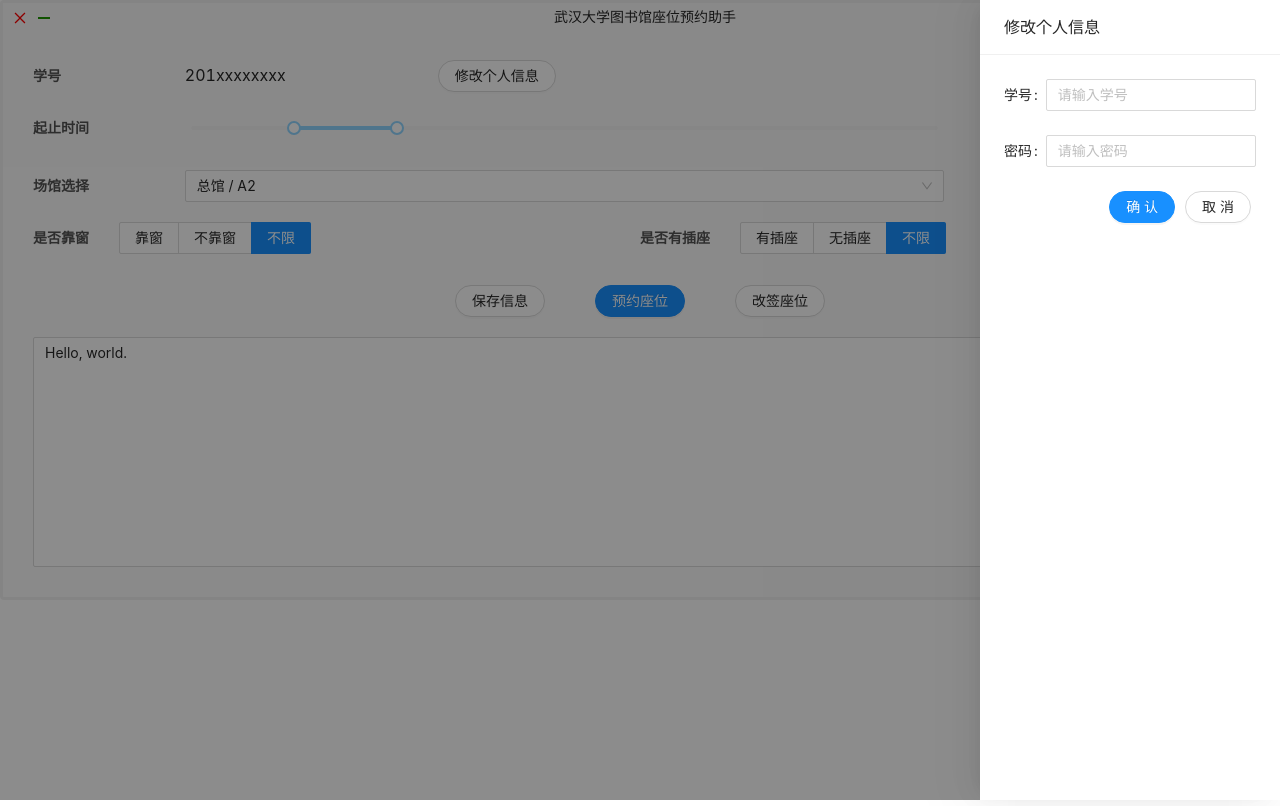
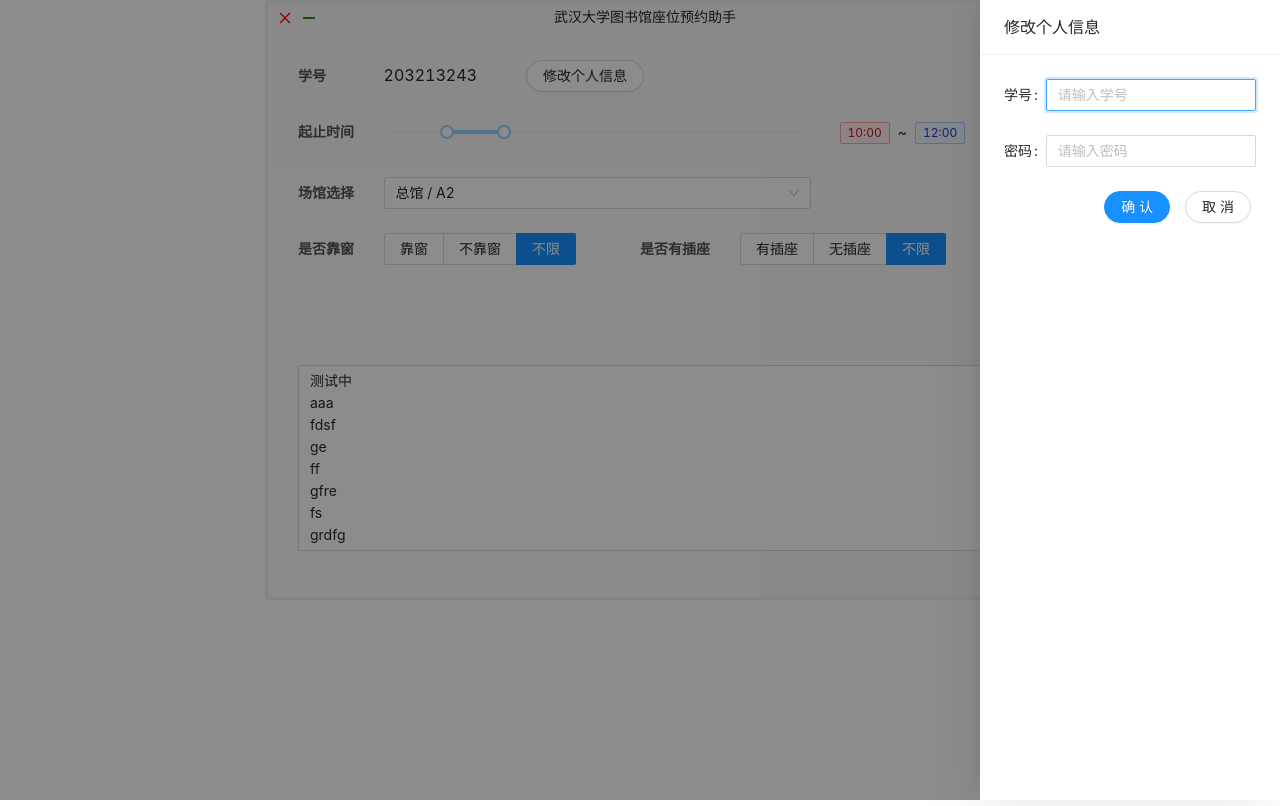
Before and after one commit to idocx/WHU-lib-res-frontend, a React (Create React App) app: page / in a window 1280 px wide. Both pictures are taken after a click on the button "修改个人信息". Built offline with nearby package versions, Linux system fonts and the light colour scheme.

Commit message:
add components' logistic

```diff
--- a/package.json
+++ b/package.json
@@ -2,7 +2,7 @@
   "name": "whu-lib-res",
   "version": "0.0.1",
   "private": true,
-  "main": "public/main.js",
+  "main": "public/electron.js",
   "homepage": ".",
   "author": "idocx",
   "description": "electron-app",
@@ -32,6 +32,7 @@
     },
     "win": {
       "target": [
+      	"portable",
         "zip"
       ],
       "icon": "build/icon.png"
--- a/public/electron.js
+++ b/public/electron.js
@@ -17,8 +17,8 @@ function createWindow () {
       preload: __dirname + '/preLoad.js'
     }
   })
-  // mainWindow.loadURL("http://localhost:3000/")
-  mainWindow.loadFile('./build/index.html')
+  mainWindow.loadURL("http://localhost:3000/")
+  // mainWindow.loadFile('./build/index.html')
 
   Menu.setApplicationMenu(null)
 
--- a/src/app.jsx
+++ b/src/app.jsx
@@ -1,4 +1,6 @@
 import React from "react";
+
+import { Form } from "antd";
 
 import "antd/dist/antd.css";
 
@@ -9,7 +11,9 @@ import ResTimeSlider from "./time";
 import LibRoomCascader from "./libRoom";
 import SeatOptionRadios from "./seatOption";
 import OperationButtons from "./operationButton";
-import StatusArea from "./statusArea";
+import NoticeArea from "./noticeArea";
+
+const FormItem = Form.Item;
 
 const AppBody = styled.div`
   display: -webkit-flex; /* Safari */
@@ -29,43 +33,116 @@ const AppBody = styled.div`
   -ms-user-select: none;
   user-select: none;
   -webkit-app-region: no-drag;
-
-  .container {
-    width: 100%;
-  }
 `;
 
-// function handleChange( state, action ) {
-//   return {
-//     ...state,
-//     [action.type]: action.value
-//   }
-// }
+const defaultValues = {
+  userInfo: {
+    username: "203213243",
+    password: ""
+  },
+  startEndTime: {
+    startTime: 600,
+    endTime: 720
+  },
+  libRoom: {
+    lib: 0,
+    room: 12
+  },
+  seatOptions: {
+    window: 0,
+    plugger: 0
+  }
+}
 
-export default function App({ defaultValues }) {
-  var values = { ...defaultValues }
-  // const [values, setValues] = useReducer(handleChange, defaultValues)
+const options = {
+  libRoomOptions: [
+    {
+      value: 0,
+      label: "总馆",
+      children: [
+        {
+          value: 11,
+          label: "A1"
+        },
+        {
+          value: 12,
+          label: "A2"
+        }
+      ]
+    },
+    {
+      value: 1,
+      label: "信图",
+      children: [
+        {
+          value: 21,
+          label: "不知道"
+        }
+      ]
+    }
+  ],
+  windowOptions: [
+    {value: 1, "label": "靠窗"},
+    {value: 2, "label": "不靠窗"},
+    {value: 0, "label": "不限"}
+  ],
+  pluggerOptions: [
+    {value: 1, "label": "有插座"},
+    {value: 2, "label": "无插座"},
+    {value: 0, "label": "不限"}
+  ]
+}
+
+function getDefaultValue() {
+  return defaultValues;
+}
+
+export default function App() {
+  const defaultValues = getDefaultValue();
+  const handleFinish = (values) => {
+    console.log(values);
+  }
+  var text = "测试中\naaa\nfdsf\nge\nff\ngfre\nfs\ngrdfg\ngfdg\ngd"
   return (
+      <Form
+        initialValues={defaultValues}
+        onFinish={handleFinish}
+      >
         <AppBody>
-      <UserInfoComponent
-        defaultUsername={values.username}
+          <FormItem
+            name="userInfo"
+          >
+            <UserInfoComponent />
+          </FormItem>
+          <FormItem
+            name="startEndTime"
+          >
+            <ResTimeSlider />
+          </FormItem>
+          <FormItem
+            name="libRoom"
+          >
+            <LibRoomCascader
+              libRoomOptions={options.libRoomOptions}
             />
-      <ResTimeSlider
-        defaultValue={values.startEndTime}
+          </FormItem>
+          <FormItem
+            name="seatOptions"
+          >
+            <SeatOptionRadios
+              windowOptions={options.windowOptions}
+              pluggerOptions={options.pluggerOptions}
             />
-      <LibRoomCascader
-          defaultLibRoom={values.room}
-          options={values.options}
-      />
-      <SeatOptionRadios
-        handleChange={()=>{}}
-        defaultWindow={values.window}
-        defaultPlugger={values.plugger}
-        windowOptions={values.windowOptions}
-        pluggerOptions={values.pluggerOptions}
-      />
-      <OperationButtons/>
-      <StatusArea text="Hello, world." />
+          </FormItem>
+          <FormItem
+            name="buttons"
+          >
+            <OperationButtons />
+          </FormItem>
+          <FormItem>
+            <NoticeArea text={text}/>
+          </FormItem>
         </AppBody>
+      </Form>
   )
 }
--- a/src/header.jsx
+++ b/src/header.jsx
@@ -52,7 +52,6 @@ export default function Header({ title }) {
           <div className="closeWindow">
             <Button
               type="text"
-              shape="circle"
               size="small"
               style={{
                 color: "#FF0000",
@@ -65,7 +64,6 @@ export default function Header({ title }) {
             <Button
               danger
               type="text"
-              shape="circle"
               size="small"
               style={{
                 color: "#1E9600",
--- a/src/index.jsx
+++ b/src/index.jsx
@@ -12,7 +12,7 @@ const BodyStyle = createGlobalStyle`
   body {
     height:0;
     background-color:transparent;
-    overflow-y:hidden
+    overflow-y: hidden;
   }
 
   .option-name {
@@ -20,65 +20,26 @@ const BodyStyle = createGlobalStyle`
     color: #000000aa;
     font-weight: 600;
   }
+
+  #root {
+    width: 750px;
+    margin: auto;
+  }
 `;
 
+const title = "武汉大学图书馆座位预约助手";
 
-function Root({ defaultValues }) {
+function Root() {
   return (
     <>
-      <Header title={defaultValues.title}/>
-      <App defaultValues={defaultValues}/>
+      <Header title={title}/>
+      <App/>
       <BodyStyle />
     </>
   )
 }
 
-const defaultValues = {
-  title: "武汉大学图书馆座位预约助手",
-  username: "201xxxxxxxx",
-  startEndTime: [600, 720],
-  room: [0, 12],
-  options: [
-    {
-      value: 0,
-      label: "总馆",
-      children: [
-        {
-          value: 11,
-          label: "A1"
-        },
-        {
-          value: 12,
-          label: "A2"
-        }
-      ]
-    },
-    {
-      value: 1,
-      label: "信图",
-      children: [
-        {
-          value: 21,
-          label: "不知道"
-        }
-      ]
-    }
-  ],
-  windowOptions: [
-    {value: 1, "label": "靠窗"},
-    {value: 2, "label": "不靠窗"},
-    {value: 0, "label": "不限"}
-  ],
-  window: 0,
-  pluggerOptions: [
-    {value: 1, "label": "有插座"},
-    {value: 2, "label": "无插座"},
-    {value: 0, "label": "不限"}
-  ],
-  plugger: 0
-}
-
 ReactDOM.render(
-  <Root defaultValues={defaultValues}/>,
+  <Root/>,
   document.getElementById("root")
 );
--- a/src/libRoom.jsx
+++ b/src/libRoom.jsx
@@ -4,7 +4,7 @@ import { Cascader, Row, Col } from 'antd';
 
 import "antd/dist/antd.css";
 
-export default function LibRoomCascader({ defaultLibRoom, options, handleChange }) {
+export default function LibRoomCascader({ value, id, onChange, libRoomOptions }) {
   return (
     <Row align="middle">
       <Col span={3}>
@@ -14,11 +14,14 @@ export default function LibRoomCascader({ defaultLibRoom, options, handleChange
       </Col>
       <Col span={15}>
         <Cascader
+        id={id}
         expandTrigger="hover"
         placeholder="请选择"
-        options={options}
-        defaultValue={defaultLibRoom}
-        onChange={handleChange}
+        options={libRoomOptions}
+        value={[ value.lib, value.room ]}
+        onChange={ (values) => {
+          onChange({ lib: values[0], room: values[1] })
+        }}
         style={{ width: "100%" }}
       />
       </Col>
--- a/src/statusArea.jsx
+++ b/src/noticeArea.jsx
@@ -6,15 +6,17 @@ import "antd/dist/antd.css";
 
 const { TextArea } = Input;
 
-export default function StatusArea( { text } ) {
+export default function NoticeArea( { text, id } ) {
   return (
     <TextArea
       readOnly
+      id={id}
+      value={text}
+      rows={8}
       autoSize={{
-        minRows: 10,
-        maxRows: 10
+        minRows: 8,
+        maxRows: 8
       }}
-      value={text}
     />
   )
 }
--- a/src/operationButton.jsx
+++ b/src/operationButton.jsx
@@ -1,24 +1,59 @@
 import React from "react";
 
-import { Space, Button } from 'antd';
+import { Button } from 'antd';
 
 import "antd/dist/antd.css";
 
 import styled from "styled-components";
 
-const Buttons = styled(Space)`
+const Buttons = styled.div`
   display: flex;
   display: --webkit-flex;
-  justify-content: center;
-  margin-top: 10px;
+  margin: 20px 20% 0 15%;
+  justify-content: space-between;
 `;
 
-export default function OperationButtons() {
+function OperationButton (props) {
   return (
-    <Buttons size={50}>
-      <Button type="secondary" shape="round">保存信息</Button>
-      <Button type="primary" shape="round">预约座位</Button>
-      <Button type="secondary" shape="round">改签座位</Button>
+    <Button
+      {...props}
+      onClick={() => props.onChange(props.value)}
+    >
+      {props.label}
+    </Button>
+  )
+}
+
+export default function OperationButtons({ id, onChange }) {
+  const operations = [
+    {
+      htmlType: "submit",
+      type: "secondary",
+      value: "save",
+    },
+    {
+      htmlType: "submit",
+      type: "primary",
+      value: "reserve",
+    },
+    {
+      htmlType: "submit",
+      type: "secondary",
+      value: "change",
+    }
+  ]
+  return (
+    <Buttons size={50} id={id}>
+      {
+        operations.map(operation => (
+          <OperationButton
+            {...operation}
+            shape="round"
+            onChange={onChange}
+            key={operation.value}
+          />
+        ))
+      }
     </Buttons>
   )
 }
--- a/src/seatOption.jsx
+++ b/src/seatOption.jsx
@@ -10,14 +10,16 @@ const RadioSpace = styled(Space)`
   align-items: baseline;
 `;
 
-const CustomRadio = ({ name, options, defaultValue, handleChange }) => {
+const CustomRadio = ({ name, options, value, onChange }) => {
   return (
     <RadioSpace size={30}>
       <label className="option-name">{name}</label>
       <Radio.Group
-        defaultValue={defaultValue}
+        value={value}
         buttonStyle="solid"
-        onChange={handleChange}
+        onChange={(e) => {
+          onChange(e.target.value)
+        }}
       >
         {
           options.map(option => {
@@ -36,23 +38,27 @@ const CustomRadio = ({ name, options, defaultValue, handleChange }) => {
   )
 }
 
-export default function SeatOptionRadios({ defaultWindow, defaultPlugger, windowOptions, pluggerOptions, handleChange }) {
+export default function SeatOptionRadios({ value, id, onChange, windowOptions, pluggerOptions }) {
   return (
-    <Row align="middle">
+    <Row align="middle" id={id}>
       <Col span={12}>
         <CustomRadio
           name="是否靠窗"
-          defaultValue={defaultWindow}
+          value={value.window}
           options={windowOptions}
-          handleChage={handleChange}
+          onChange={(windowValue) => {
+            onChange({...value, window: windowValue})
+          }}
         />
       </Col>
       <Col span={12}>
         <CustomRadio
           name="是否有插座"
-          defaultValue={defaultPlugger}
+          value={value.plugger}
           options={pluggerOptions}
-          handleChage={handleChange}
+          onChange={(pluggerValue) => {
+            onChange({...value, plugger: pluggerValue})
+          }}
         />
       </Col>
     </Row>
--- a/src/time.jsx
+++ b/src/time.jsx
@@ -15,23 +15,38 @@ function formatTime(value) {
   return `${hour}:${minute}`
 }
 
-export default function ResTimeSlider({ defaultValue }) {
-  const name = "time-slider",
-        minTime = 480,
+export default function ResTimeSlider({ value, id, onChange }) {
+  const minTime = 480,
         maxTime = 1350,
-        timeInterval = 30,
-        [value, setValue] = useState(defaultValue);
+        timeInterval = 30;
+
+  // check in advance
+  if (value.startTime >= value.endTime) {
+    value = {
+      ...value,
+      startTime: value.endTime,
+      endTime: value.startTime
+    }
+  }
+  value = {
+    ...value,
+    startTime: minTime < value.startTime ? value.startTime : minTime,
+    endTime: maxTime > value.endTime ? value.endTime : maxTime
+  }
+
+  const [ value_, updateValue ] = useState([ value.startTime, value.endTime ])
 
   const handleChange = values => {
-    setValue(values);
+    updateValue(values)
+    onChange({ startTime: values[0], endTime: values[1] });
   }
 
-  const handleAfterChange = (values) => {
-    if (values[0] === values[1] || values[0] < minTime || values[1] > maxTime) {
+  const handleAfterChange = values => {
+    if (values[0] === values[1]) {
       if (values[1] <= maxTime - 30) {
-        setValue([value[0], value[1]+30]);
+        updateValue( [values[0], values[1] + 30]);
       } else if (values[0] >= minTime + 30) {
-        setValue([value[0]-30, value[1]]);
+        updateValue( [values[0] - 30, values[1]]);
       }
     };
   }
@@ -45,7 +60,7 @@ export default function ResTimeSlider({ defaultValue }) {
         </Col>
         <Col span={15}>
           <Slider
-            id={name}
+            id={id}
             range
             min={minTime}
             max={maxTime}
@@ -53,14 +68,14 @@ export default function ResTimeSlider({ defaultValue }) {
             onChange={handleChange}
             onAfterChange={handleAfterChange}
             tooltipPlacement="bottom"
-            value={value}
+            value={value_}
             tipFormatter={formatTime}
           />
         </Col>
         <Col span={5} offset={1}>
-          <Tag color="red">{formatTime(value[0])}</Tag>
+          <Tag color="red">{formatTime(value_[0])}</Tag>
           <span style={{ margin: "0 8px 0 0"}}>~</span>
-          <Tag color="geekblue">{formatTime(value[1])}</Tag>
+          <Tag color="geekblue">{formatTime(value_[1])}</Tag>
         </Col>
       </Row>
     </TimeSlider>
--- a/src/userInfo.jsx
+++ b/src/userInfo.jsx
@@ -7,9 +7,8 @@ import styled from "styled-components";
 
 const FormItem = Form.Item;
 
-const RButton = styled(Button)`
+const RightSide = styled.div`
   float: right;
-  margin: 0 5px;
 `;
 
 const Description = styled.div`
@@ -27,9 +26,7 @@ function UserInfoDescription({ username, openEditDrawer }) {
           </span>
         </Col>
         <Col span={3}>
-          <span>
-            {username}
-          </span>
+          {username}
         </Col>
         <Col xs={2} offset={2}>
           <Button
@@ -45,16 +42,31 @@ function UserInfoDescription({ username, openEditDrawer }) {
   )
 }
 
-function EditUserInfoDrawer({ visible, closeEditDrawer, setUserInfo }) {
+function EditUserInfoDrawer({ visible, closeEditDrawer, onChange }) {
+  var usernameInputRef = null,
+      confirmButtonRef = null;
+
   const handleClose = () => {
     closeEditDrawer();
   }
 
   const handleFinish = values => {
-    setUserInfo(values);
+    onChange(values);
     form.resetFields();
     handleClose();
   };
+
+  const handleVisibleChange = (visible) => {
+    if (visible && usernameInputRef) {
+      usernameInputRef.focus();
+    }
+  }
+
+  const handleKeyUp = (e) => {
+    if (e.keyCode === 13 && confirmButtonRef) {
+      confirmButtonRef.click();
+    }
+  }
 
   const [form] = Form.useForm();
 
@@ -65,6 +77,7 @@ function EditUserInfoDrawer({ visible, closeEditDrawer, setUserInfo }) {
     closable={false}
     onClose={handleClose}
     visible={visible}
+    afterVisibleChange={handleVisibleChange}
     getContainer={document.getElementById("root")}
     width={300}
   >
@@ -72,6 +85,7 @@ function EditUserInfoDrawer({ visible, closeEditDrawer, setUserInfo }) {
       hideRequiredMark
       onFinish={handleFinish}
       form={form}
+      onKeyUp={handleKeyUp}
     >
       <FormItem
         name="username"
@@ -81,7 +95,10 @@ function EditUserInfoDrawer({ visible, closeEditDrawer, setUserInfo }) {
           message: "学号不能为空"
         }]}
       >
-        <Input placeholder="请输入学号" />
+        <Input
+          ref={(input) => usernameInputRef = input}
+          placeholder="请输入学号"
+        />
       </FormItem>
       <FormItem
         name="password"
@@ -93,16 +110,33 @@ function EditUserInfoDrawer({ visible, closeEditDrawer, setUserInfo }) {
       >
         <Input type="password" placeholder="请输入密码" />
       </FormItem>
-      <RButton type="secondary" onClick={handleClose} shape={"round"}>取消</RButton>
-      <RButton type="primary" htmlType="submit" shape={"round"}>确认</RButton>
-    </Form>
+      <RightSide>
+        <Button
+          type="primary"
+          htmlType="submit"
+          shape={"round"}
+          ref={(confirm) => confirmButtonRef = confirm}
+        >
+          确认
+        </Button>
+        <Button
+          type="secondary"
+          onClick={handleClose}
+          shape={"round"}
+          style={{
+            margin: "0 5px 0 15px"
+          }}
+        >
+          取消
+        </Button>
+      </RightSide>
+      </Form>
   </Drawer>
   )
 }
 
-export default function UserInfoComponent({ defaultUsername, handleChange }) {
-  const [editModeVisible, setEditModeVisible] = useState(false),
-        [username, setUsername] = useState(defaultUsername);
+export default function UserInfoComponent( { value, id, onChange} ) {
+  const [editModeVisible, setEditModeVisible] = useState(false);
 
   const openEditDrawer = () => {
     setEditModeVisible(true);
@@ -110,19 +144,17 @@ export default function UserInfoComponent({ defaultUsername, handleChange }) {
   const closeEditDrawer = () => {
     setEditModeVisible(false);
   }
-  const setUserInfo = ({ username, password }) => {
-    setUsername(username);
-  }
+
   return (
     <>
-      <UserInfoDescription
-        username={username}
+      <UserInfoDescription id={id}
+        username={value.username}
         openEditDrawer={openEditDrawer}
       />
       <EditUserInfoDrawer
         visible={editModeVisible}
         closeEditDrawer={closeEditDrawer}
-        setUserInfo={setUserInfo}
+        onChange={onChange}
       />
     </>
   )
```
Lines whose indentation alone changed are shown as unchanged.
